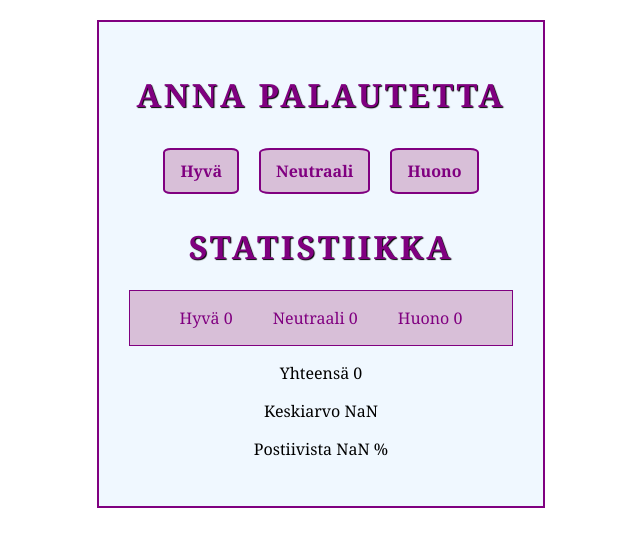
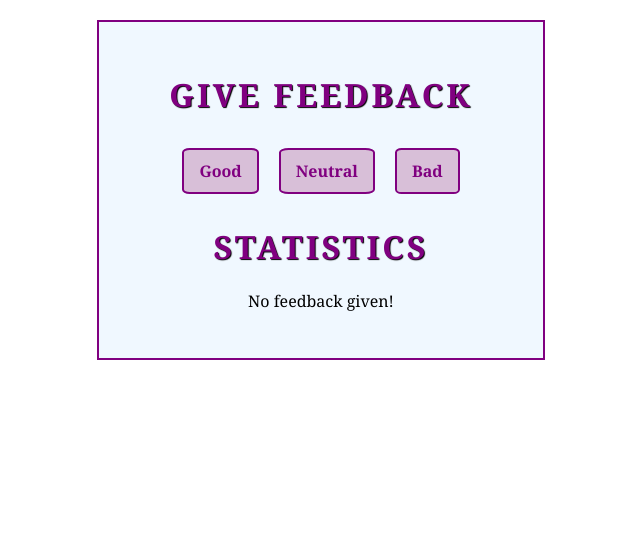
Before and after one commit to MarikaKononen/FullStackOpen2019, a React (Create React App) app in the folder exercises-part1/unicafe/: page / in a window 1280 px wide. Shown: the top 546 px of the page, without its empty margins (319-959 px from the left). Built offline with nearby package versions, Linux system fonts and the light colour scheme.

Commit message:
1.9: unicafe step4

```diff
--- a/exercises-part1/unicafe/src/index.js
+++ b/exercises-part1/unicafe/src/index.js
@@ -3,20 +3,30 @@ import ReactDOM from 'react-dom'
 import './index.css';
 
 const Statistics = (props) => {
-  return(
+
+  if (props.good === 0 && props.neutral === 0 && props.bad === 0 ) {
+    return(
+      <div>
+        <h1>Statistics</h1>
+        <p>No feedback given!</p>
+      </div>
+    )
+  }
+  return (
     <div>
-        <h1>Statistiikka</h1>
-        <div className="results">
-          <p>Hyvä {props.good}</p>
-          <p>Neutraali {props.neutral}</p>
-          <p>Huono {props.bad}</p>
-        </div>
-        <p>Yhteensä { props.total }</p>
-        <p>Keskiarvo {props.KA}</p>
-        <p>Postiivista {props.positiveFB} %</p>
+      <h1>Statistics</h1>
+      <div className="results">
+        <p>Good {props.good}</p>
+        <p>Neutral {props.neutral}</p>
+         <p>Bad {props.bad}</p>
+      </div>
+      <p>Total { props.total }</p>
+      <p>Average {props.average}</p>
+      <p>Positive {props.positiveFB} %</p>
     </div>
   )
 }
+
 
 const App = () => {
   // tallenna napit omaan tilaansa
@@ -38,7 +48,7 @@ const App = () => {
     setBad(newValue)
   }
 
-  const calculateKA = () => {
+  const calculateAverage = () => {
     let sum  = ( good * 1 ) + ( neutral * 0 ) + ( bad * -1 )
     return sum/total
   }
@@ -50,16 +60,16 @@ const App = () => {
 
   return (
     <div className="content">
-      <h1>Anna palautetta</h1>
-      <button onClick={() => setToGood(good + 1)}>Hyvä</button>
-      <button onClick={() => setToNeutral(neutral + 1)}>Neutraali</button>
-      <button onClick={() => setToBad(bad + 1)}>Huono</button>
+      <h1>Give Feedback</h1>
+      <button onClick={() => setToGood(good + 1)}>Good</button>
+      <button onClick={() => setToNeutral(neutral + 1)}>Neutral</button>
+      <button onClick={() => setToBad(bad + 1)}>Bad</button>
 
       <Statistics good={good}
                   neutral={neutral}
                   bad={bad}
                   total={total}
-                  KA={calculateKA()}
+                  average={calculateAverage()}
                   positiveFB={calculatePositiveFeedbacks()}
       />
 
```
